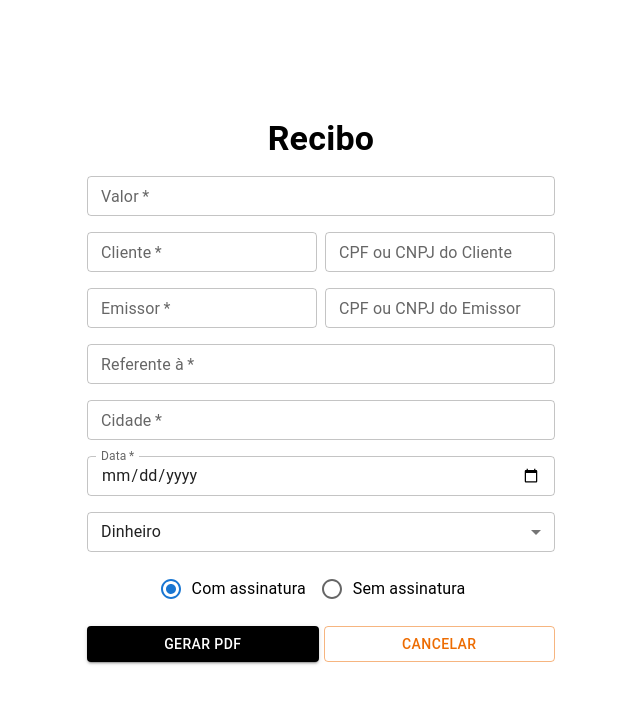
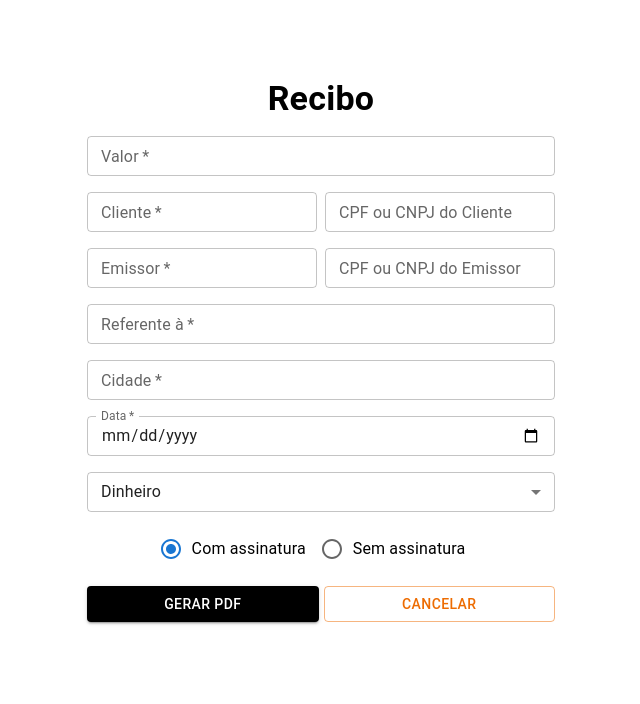
Before and after one commit to tsgomes9/-receipt-generator, a React (Vite) app: page /receipt in a window 1280 px wide. Shown: the top 704 px of the page, without its empty margins (319-959 px from the left). Built offline with nearby package versions, Linux system fonts and the light colour scheme; the HTML template or start-up script is replaced by a standard one; what @react-pdf/renderer would draw is missing.

Commit message:
Update form-style.ts

```diff
--- a/src/pages/receipt/styles/form-style.ts
+++ b/src/pages/receipt/styles/form-style.ts
@@ -6,7 +6,7 @@ export const FormContainer = styled.div`
     justify-content: center;
     align-items: center;
     padding: 10px;
-    height: 95vh;
+    height: 85vh;
     border-radius: 5px;
     max-width: 500px;
     margin: 0 auto
```
